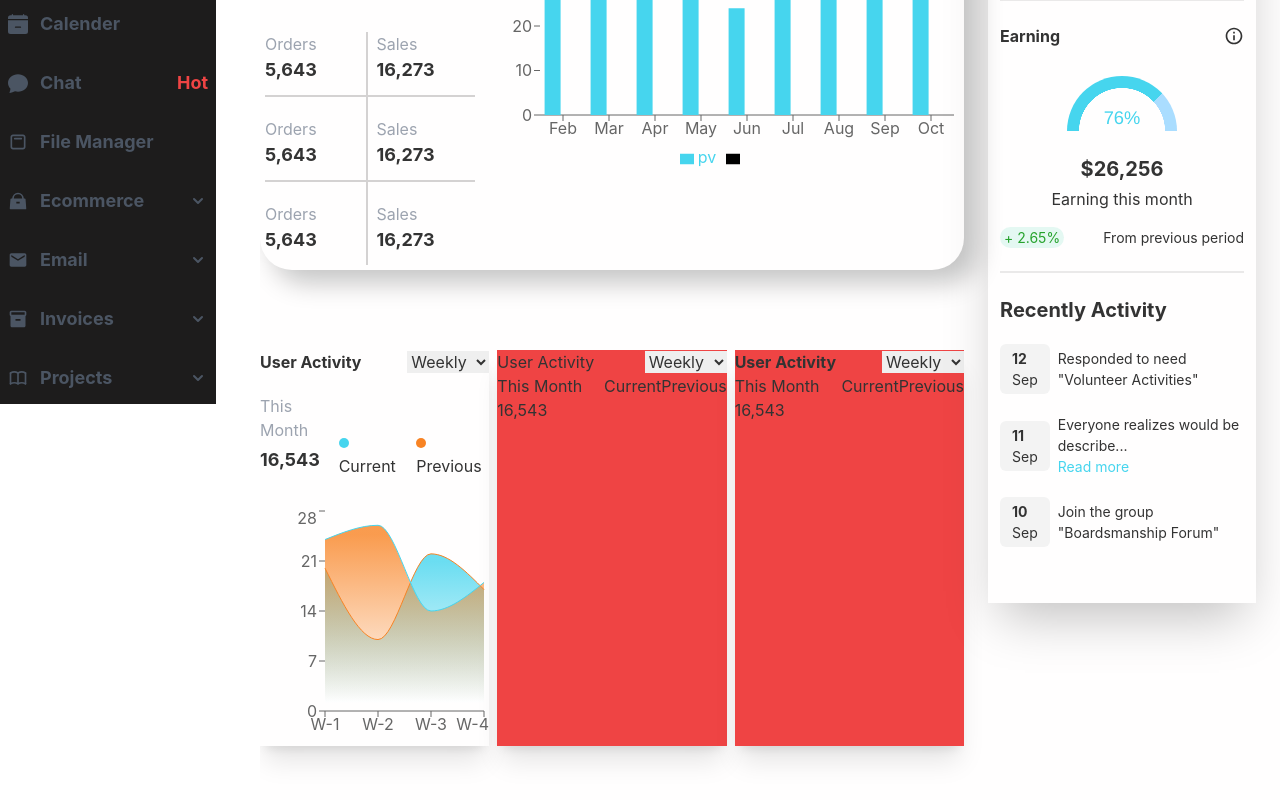
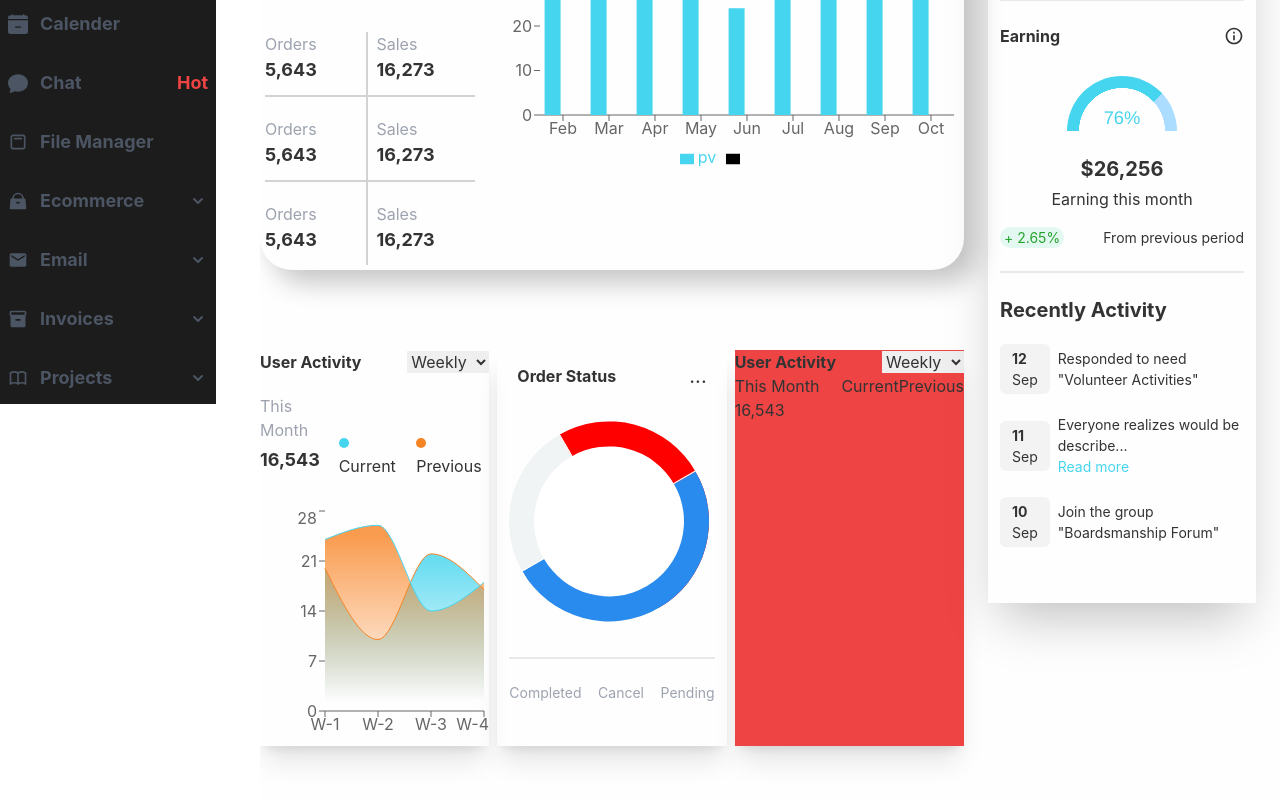
Before and after one commit to MdIbrahimKholil7/dasboard-task, a React (Create React App) app: page / in a window 1280 px wide. Shown: the part 396-1196 px from the top of the page. Built offline with nearby package versions, Linux system fonts and the light colour scheme.

Commit message:
order status design complete

```diff
--- a/src/App.css
+++ b/src/App.css
@@ -98,3 +98,120 @@ body{
 box-shadow:  13px 13px 26px #c5c5c5,
              -13px -13px 26px #fbfbfb;
 }
+
+
+/* donut chart style  */
+
+
+.donut {
+  position: relative;
+  width: 200px;
+  height: 200px;
+}
+
+.donut-default {
+  width: 100%;
+  height: 100%;
+  border-radius: 50%;
+}
+
+.donut-white {
+  width: 70%;
+  height: 70%;
+  border-radius: 50%;
+  background: #fff;
+  top: 50%;
+  position: absolute;
+  left: 50%;
+  transform: translate(-50%, -50%);
+  z-index: 2;
+}
+
+.donut-line {
+  width: 100%;
+  height: 100%;
+  position: absolute;
+  top: 0;
+  left: 0;
+}
+
+.donut-text {
+  top: 25px;
+  left: 25px;
+  width: 150px;
+  height: 150px;
+  background: #fff;
+  position: absolute;
+  border-radius: 50%;
+  display: flex;
+  justify-content: center;
+  align-items: center;
+  z-index: 3;
+}
+
+.donut-text span {
+  /* color: #48b2c1; */
+}
+
+/* ============ instalment 2 ==========*/
+
+.instalment2 .donut-case {
+  width: 100%;
+  height: 100%;
+  border-radius: 50%;
+  background: #f0f4f5;
+  position: absolute;
+  top: 0;
+  left: 0;
+  background-clip: border-box;
+  overflow: hidden;
+}
+
+.instalment2 .donut-case::before {
+  content: "";
+  clip: rect(0 200px 100px 0);
+  -webkit-transform: rotate(60deg);
+  transform: rotate(180deg);
+  background: #f00;
+  position: absolute;
+  top: 0;
+  left: 0;
+  width: 100%;
+  height: 100%;
+}
+
+.instalment2 .donut-case::after {
+  content: "";
+  clip: rect(0 100px 200px 0);
+  -webkit-transform: rotate(327.6deg);
+  transform: rotate(360deg);
+  background: #298bed;
+  position: absolute;
+  top: 0;
+  left: 0;
+  width: 100%;
+  height: 100%;
+}
+
+.instalment2 .donut-line::before {
+  content: "";
+  width: 1px;
+  height: 100%;
+  position: absolute;
+  top: 0;
+  left: 50%;
+  background: #fff;
+  z-index: 2;
+}
+
+.instalment2 .donut-line::after {
+  content: "";
+  width: 100%;
+  height: 1px;
+  position: absolute;
+  top: 50%;
+  left: 25px;
+  background: #fff;
+  border-bottom: 1px solid #fff;
+  z-index: 2;
+}
--- a/src/components/Pages/Status.js
+++ b/src/components/Pages/Status.js
@@ -72,7 +72,7 @@ const Status = () => {
 
                                 </defs>
                                 <XAxis dataKey="name" />
-                                <YAxis axisLine={false}/>
+                                <YAxis axisLine={false} />
                                 {/* <CartesianGrid strokeDasharray="3 3" /> */}
                                 <Tooltip />
                                 <Area type="monotone" dataKey="uv" stroke="#f88323" fillOpacity={1} fill="url(#colorUv)" />
@@ -82,26 +82,27 @@ const Status = () => {
                     </div>
 
                 </div>
-                <div className='w-full shadow-xl bg-red-500'>
-                    <div className='w-full flex justify-between items-center'>
-                        <h1>User Activity</h1>
-                        <select>
-                            <option>Weekly</option>
-                            <option>Monthly</option>
-                            <option>Yearly</option>
-                        </select>
+                <div className='w-full shadow-xl px-3'>
+                    <div className='w-full flex justify-between items-center px-2 pt-3'>
+                        <h1 className='font-bold'>Order Status</h1>
+                        <p className='text-xl'>...</p>
                     </div>
-                    <div className='flex justify-between '>
+                    <div className='flex justify-between p-2 rotate-[240deg] mt-7'>
                         <div>
-                            <h1>This Month</h1>
-                            <p>16,543</p>
-                        </div>
-                        <div className='flex'>
-                            <p><span className='w-[30px] h-[30px] bg-red-500 rounded-full'></span>Current</p>
-                            <p><span className='w-[30px] h-[30px] bg-red-500 rounded-full'></span>Previous</p>
+                            <div class="donut instalment2">
+                                <div class="donut-default"></div>
+                                <div class="donut-line"></div>
+                                <div class="donut-text"></div>
+                                <div class="donut-case"></div>
+                            </div>
                         </div>
                     </div>
-
+                    <div className="divider"></div>
+                    <div className='flex justify-between items-center w-full'>
+                        <h1 className='text-gray-400 text-[14px]'>Completed</h1>
+                        <h1 className='text-gray-400 text-[14px]'>Cancel</h1>
+                        <h1 className='text-gray-400 text-[14px]'>Pending</h1>
+                    </div>
                 </div>
                 <div className='w-full shadow-xl bg-red-500'>
                     <div className='w-full flex justify-between items-center'>
```
